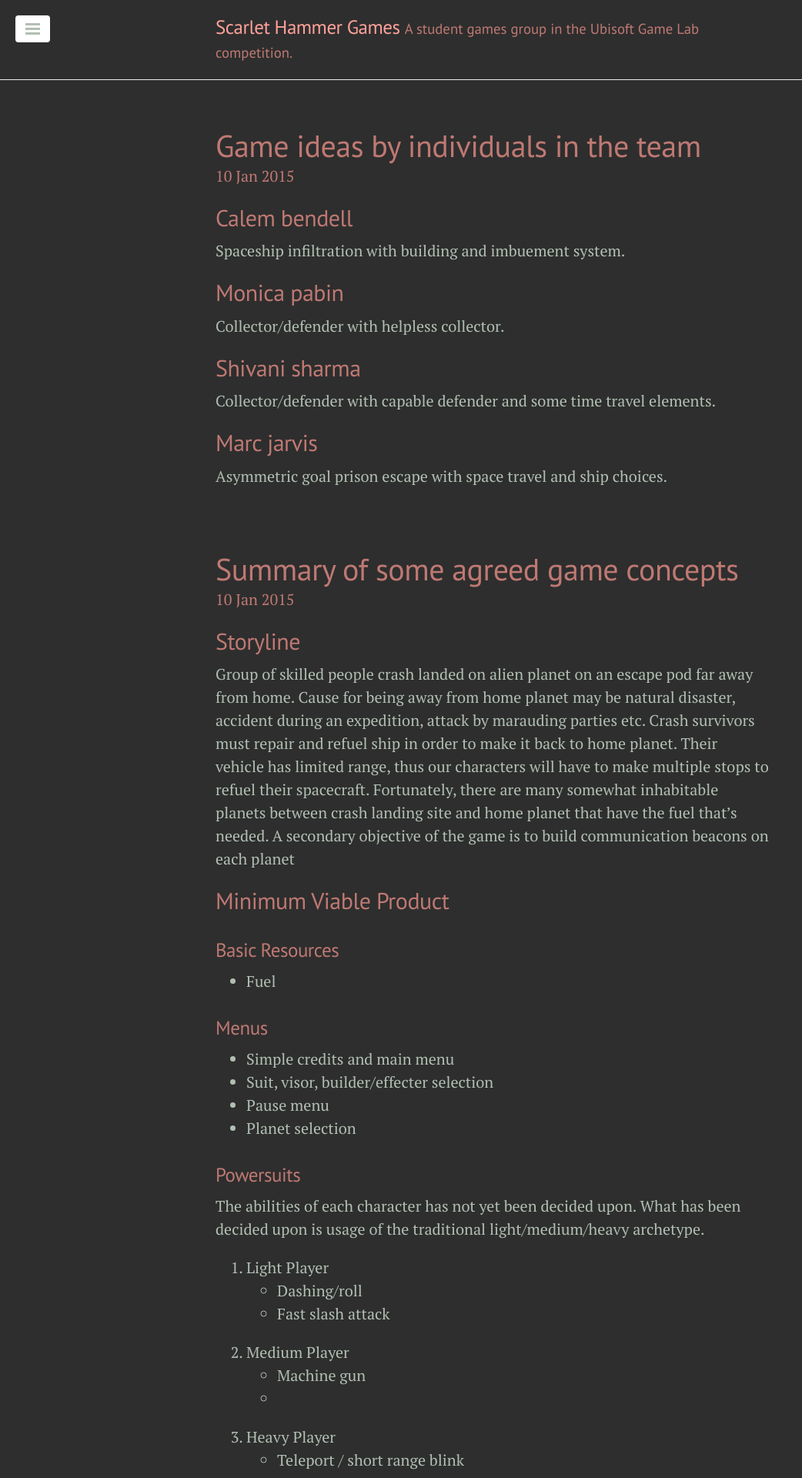
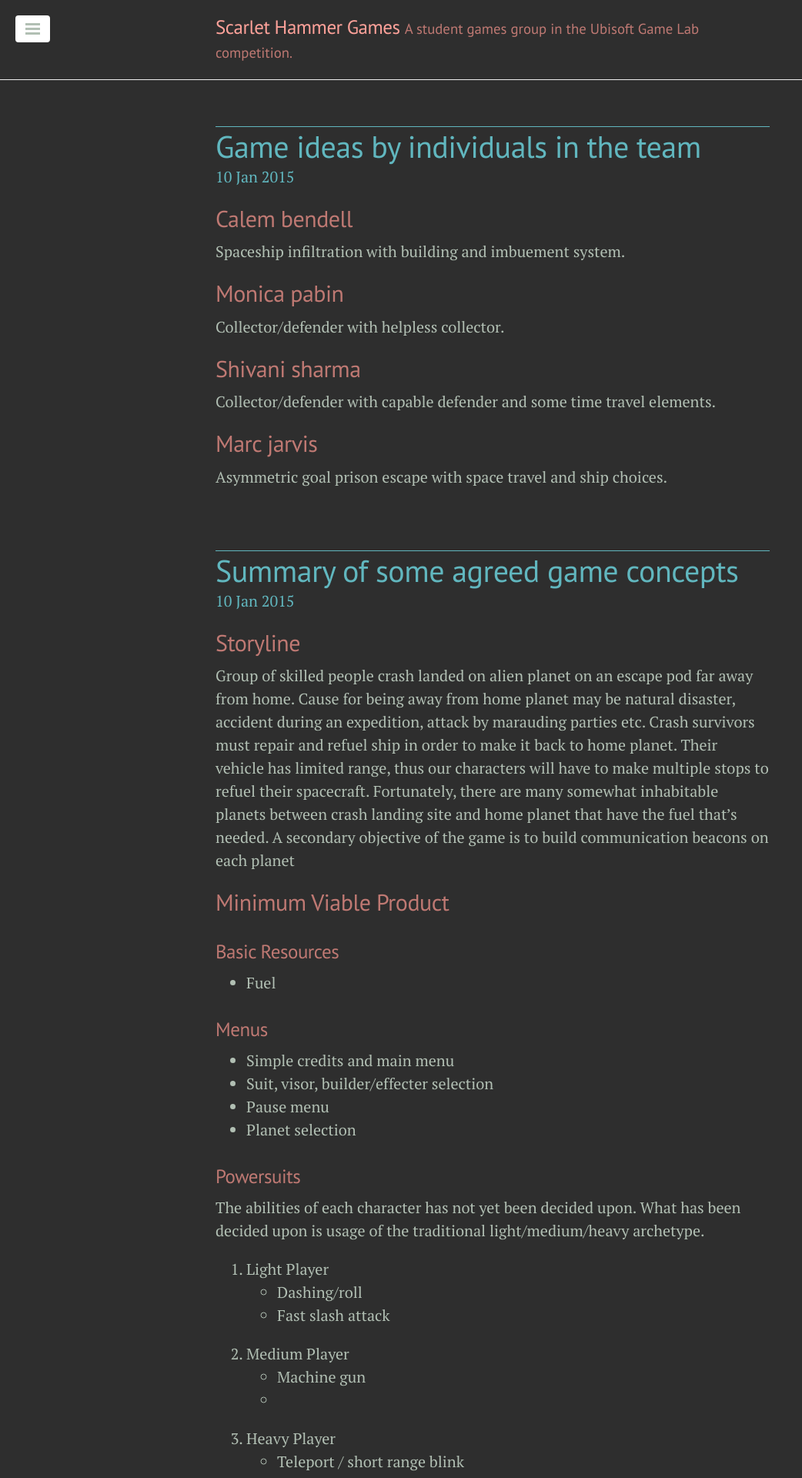
Before and after one commit to scarlethammergames/scarlethammergames.github.io, a Jekyll site: the page built from index.html, in a window 1280 px wide. Shown: the top 1920 px of the page at 77% size, without its empty margins (0-1042 px from the left). Built offline with Jekyll 4.4.1, drawn with Linux system fonts in a browser that asks for light colours; Markdown is read by kramdown in place of the engine named in the settings; the list of posts is cut into pages by our own code.

Commit message:
edition to css to make post header clear

```diff
--- a/public/css/lanyon.css
+++ b/public/css/lanyon.css
@@ -296,6 +296,7 @@ a.sidebar-nav-item:focus {
 
 .page,
 .post {
+  border-top: thin solid #61B7BF;
   margin-bottom: 4em;
 }
 
@@ -303,7 +304,7 @@ a.sidebar-nav-item:focus {
 .page-title,
 .post-title,
 .post-title a {
-  color: #BF7973;
+  color: #61B7BF;
 }
 .page-title,
 .post-title {
@@ -315,7 +316,7 @@ a.sidebar-nav-item:focus {
   display: block;
   margin-top: -.5rem;
   margin-bottom: 1rem;
-  color: #BF7973;
+  color: #61B7BF;
 }
 
 /* Related posts */
```
